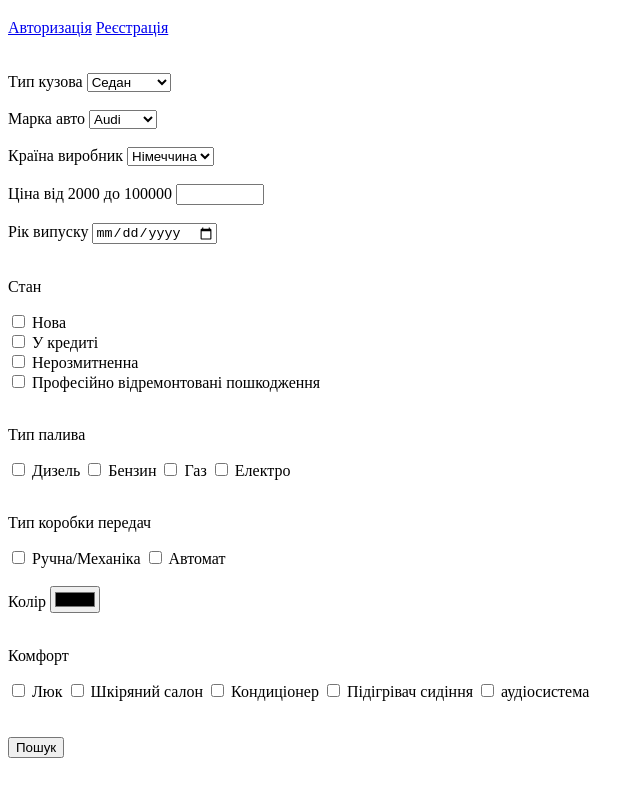
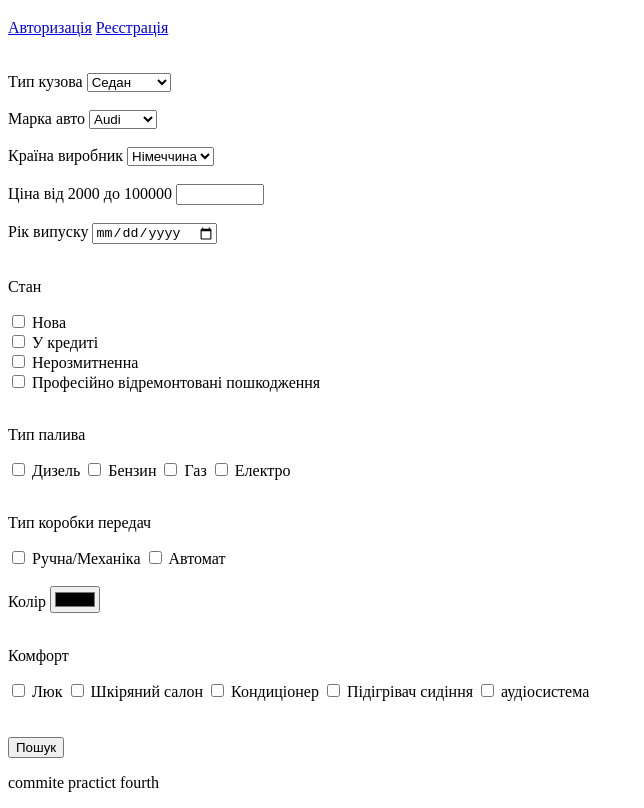
Before and after one commit to khomayana/fivelesson, a plain HTML site: page search.html in a window 1280 px wide. Shown: the part 61-869 px from the top of the page, without its empty margins (0-644 px from the left). Before the commit the page ends 827 px from the top, so only its background shows below. Drawn offline with Linux system fonts and the light colour scheme.

Commit message:
fpurth commit

```diff
--- a/search.html
+++ b/search.html
@@ -112,6 +112,7 @@
 
 
     </form>
+    <p>commite practict fourth</p>
 
 </body>
 
```
